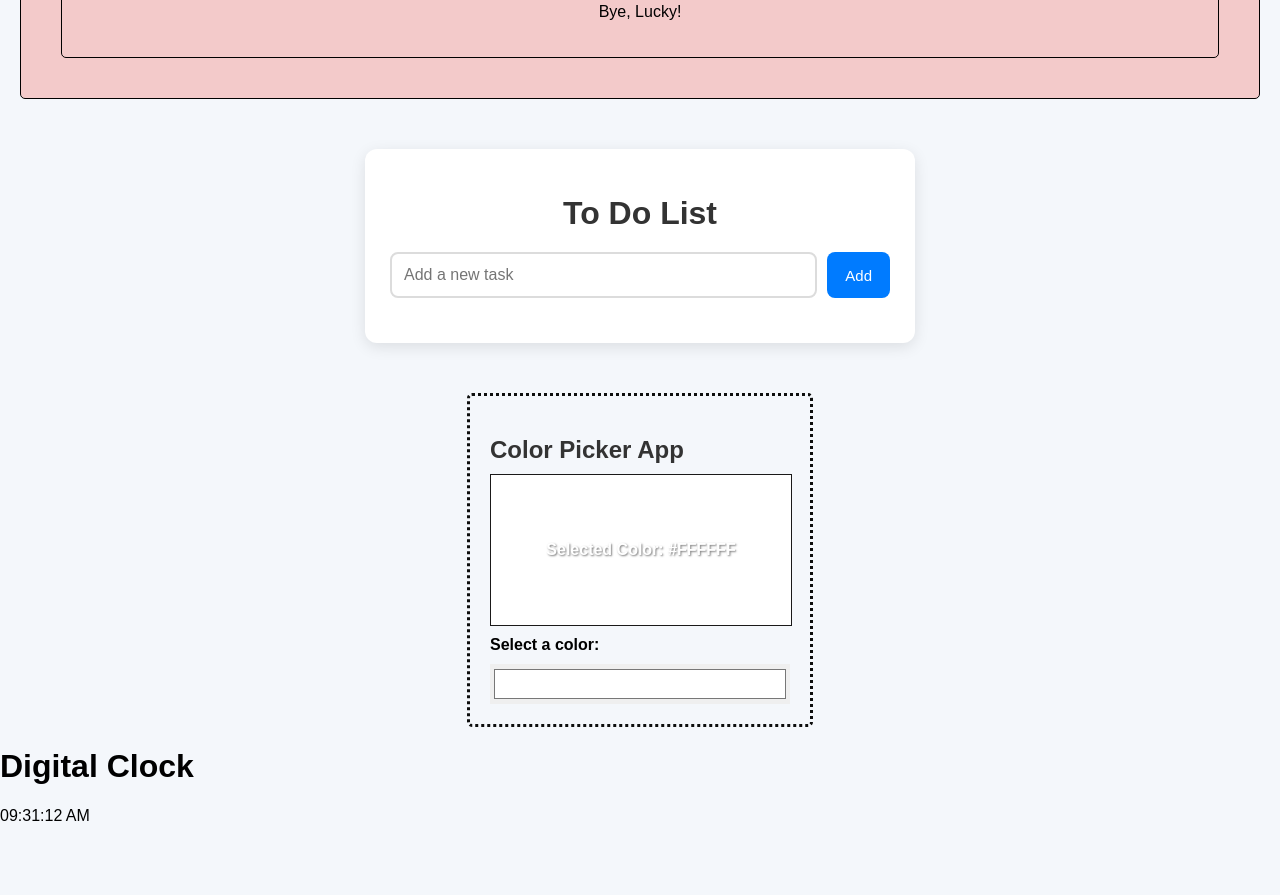
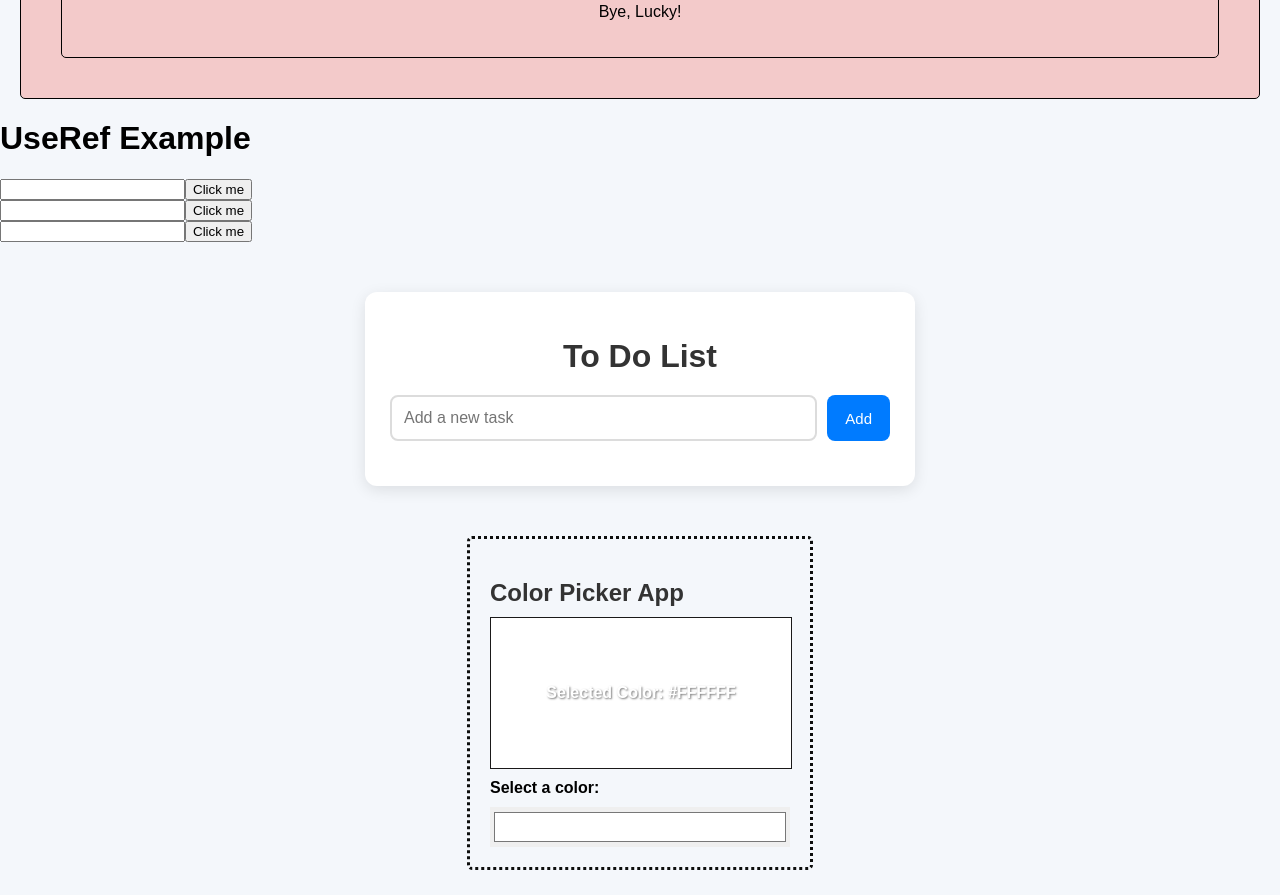
Before and after one commit to gowrivenneti/React-Learning, a React (Vite) app: page / in a window 1280 px wide. Shown: the part 5460-6355 px from the top of the page. Before the commit the page ends 6301 px from the top, so only its background shows below. Built offline with nearby package versions, Linux system fonts and the light colour scheme.

Commit message:
UseRef Example is added

```diff
--- a/src/App2.jsx
+++ b/src/App2.jsx
@@ -11,6 +11,7 @@ import UseEffect from './UseEffect.jsx'
 import WidthHeightUE from './WidthHeightUE.jsx'
 import ComponentA from './ComponentA.jsx'
 import ComponentD from './ComponentD.jsx'
+import UseRef from './UseRef.jsx'
 function App2() {
     return (
         <div>
@@ -27,6 +28,7 @@ function App2() {
             <WidthHeightUE />
             <ComponentA />
             <ComponentD />
+            <UseRef />
         </div>
     )
 }
--- /dev/null
+++ b/src/UseRef.jsx
@@ -0,0 +1,33 @@
+import React,{useState,useRef} from "react";
+function UseRef(){
+    const ref = useRef(null);
+    const ref2 = useRef(null);
+    const ref3 = useRef(null);
+    function handleClick1(){
+        ref.current.focus();
+        ref.current.style.backgroundColor = 'red';
+        console.log(ref.current.value);
+    }
+    function handleClick2(){
+        ref2.current.focus();
+        ref2.current.style.backgroundColor = 'green';
+        console.log(ref2.current.value);
+    }
+    function handleClick3(){
+        ref3.current.focus();
+        ref3.current.style.backgroundColor = 'blue';
+        console.log(ref3.current.value);
+    }
+    return(
+        <div>
+            <h1>UseRef Example</h1>
+            <input ref={ref} />
+            <button onClick={handleClick1}>Click me</button><br />
+            <input ref={ref2} />
+            <button onClick={handleClick2}>Click me</button><br />
+            <input ref={ref3} />
+            <button onClick={handleClick3}>Click me</button>
+        </div>
+    )
+}
+export default UseRef;
```
